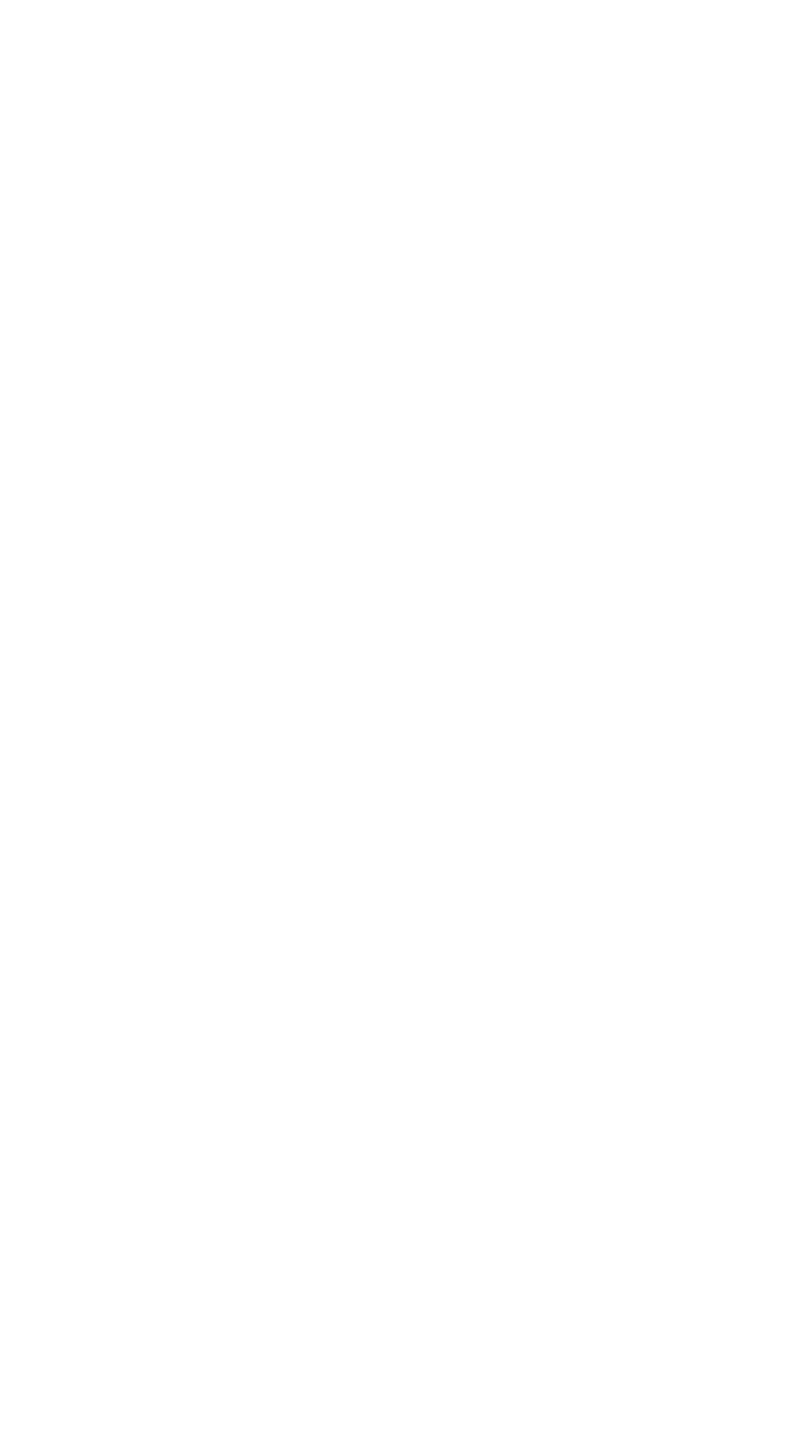
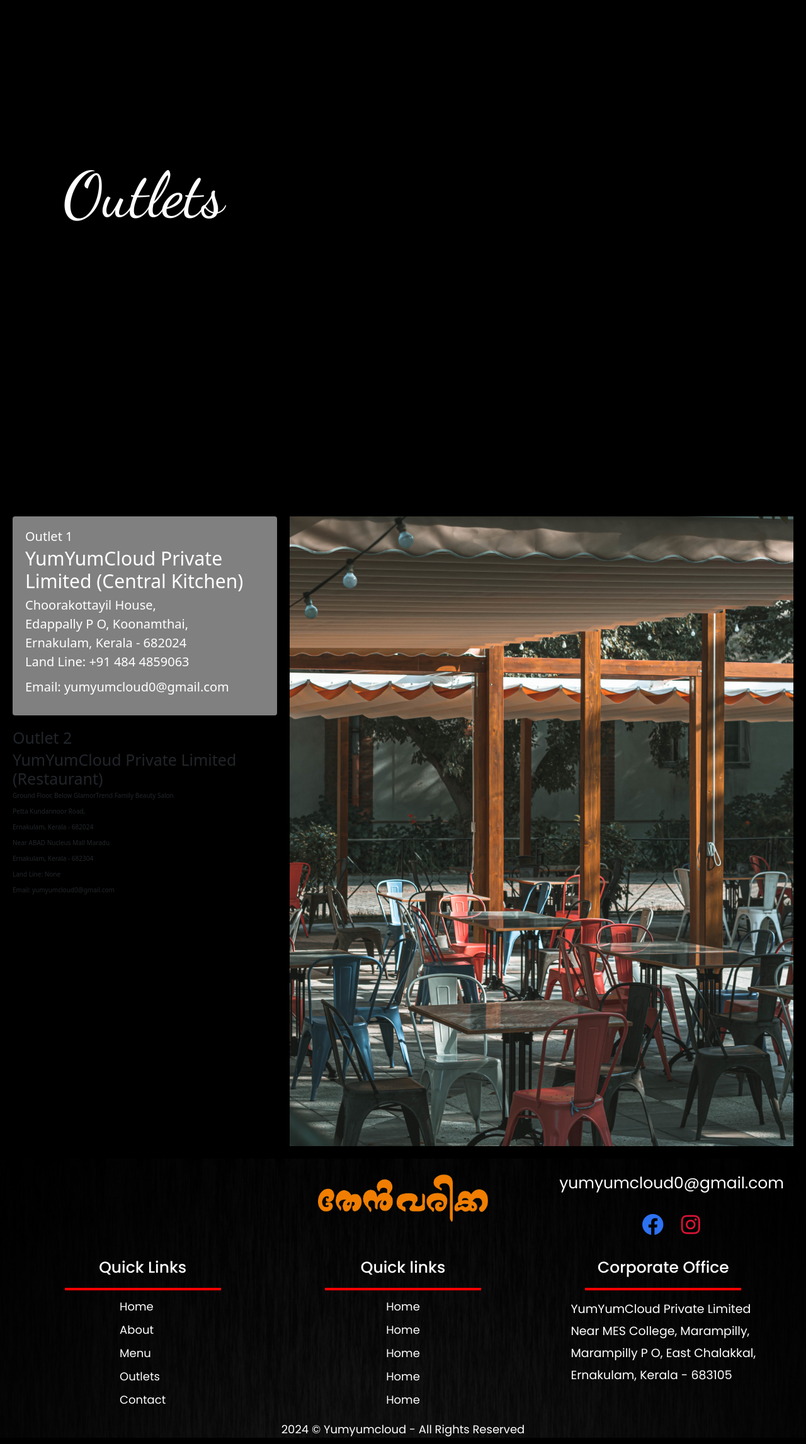
Before and after one commit to h-ashir/Yumyumcloud, a Django app: page /outlets/ in a window 1280 px wide. Before the commit the page is empty. Shown: the whole page at 63% size. Before the commit the page ends 800 px from the top, so only its background shows below. Run offline with Django 5.2, Linux system fonts and the light colour scheme; some libraries are stand-ins or nearby versions; some web fonts are replaced.

Commit message:
Begin Outlet page

```diff
--- a/Project/templates/App/base.html
+++ b/Project/templates/App/base.html
@@ -337,7 +337,7 @@
                 <a class="nav-link " href="{% url 'menu' %}">Menu</a>
               </li>
               <li class="nav-item {% if request.path == 'outlets' %}active{% endif %}">
-                <a class="nav-link" href="{% url 'home' %}">Outlets</a>
+                <a class="nav-link" href="{% url 'outlets' %}">Outlets</a>
               </li>
               <li class="nav-item {% if request.path == 'contact' %}active{% endif %}">
                 <a class="nav-link" href="{% url 'contact-us' %}">Contact</a>
--- a/Project/templates/App/menu.html
+++ b/Project/templates/App/menu.html
@@ -9,7 +9,6 @@ Menu
 <style>
     #menubody{
         background: rgb(25, 25, 26);
-        /* background: linear-gradient(140deg, rgb(22, 22, 22) 16%, rgb(15, 15, 15) 78%); */
     }
     #menu-header{
         background: fixed;
--- a/Project/templates/App/outlets.html
+++ b/Project/templates/App/outlets.html
@@ -0,0 +1,151 @@
+{% extends 'App/base.html' %}
+{% load static %}
+
+{% block title %}
+Outlets
+{% endblock %}
+
+{% block style %}
+<style>
+    #outletbody{
+        background-color: black;
+    }
+    #outlet-header{
+        /* background: rgb(34,34,34);
+        background: linear-gradient(0deg, rgba(34,34,34,1) 15%, rgba(37,37,37,1) 38%, rgba(41,41,41,1) 63%, rgba(40,40,40,1) 83%); */
+        /* background: fixed;
+        background-size: cover;
+        background-image: linear-gradient(45deg,rgba(3, 3, 3, 0.637), rgba(0, 0, 0, 0.644)),url("{% static '/images/outlet-bg1.jpg' %}"); */
+        height: 100vh;
+        position: relative;
+    }
+    #outlet-header .outlet-title{
+        padding: 100px;
+        display: flex;
+        justify-content: flex-start;
+    }
+    #outlet-header .outlet-title h1{
+        margin-top: 150px;
+        font-size: 10rem;
+        color: white;
+        font-family: "Dancing Script", cursive;
+    }
+    #outlet-header .circle{
+        position: absolute;
+        bottom: 20%;
+        right: -15%;
+        width: 600px;
+        height: 300px;
+        border-radius: 300px 300px 0 0;
+        transform: rotate(-90deg);
+        background-color: gray;
+    }
+
+    .outlet-container{
+        display: grid;
+        grid-template-columns: 1fr 1fr;
+        gap: 20px;
+        padding: 20px;
+    }
+    .outlets{
+        display: flex;
+        flex-direction: column;
+        gap: 20px;
+    }
+    .outlets .outlet-1{
+        background-color: gray;
+        border-radius: 4px;
+        padding: 20px;
+        color: white;
+    }
+
+    .outlets .outlet-1 .outlet-number h1{
+        font-size: 2rem;
+    }
+
+    .outlets .outlet-1 .outlet-title h1{
+        font-size: 3rem;
+    }
+
+    .outlets .outlet-1 .outlet-address ul{
+        list-style: none;
+        margin: 0;
+        padding: 0;
+        line-height: 30px;
+        font-size: 2rem;
+    }
+
+    .outlets .outlet-1 .outlet-number{
+        font-size: 2rem;
+    }
+
+    .outlets .outlet-1 .outlet-email{
+        font-size: 2rem;
+    }
+
+
+
+
+
+
+</style>
+{% endblock %}
+
+{% block content %}
+<body id="outletbody">
+    <section id="outlet-header">
+        <div class="outlet-title">
+            <h1>Outlets</h1>
+        </div>
+        <!-- <div class="circle"></div> -->
+    </section>
+    <div class="outlet-container">
+        <div class="outlets">
+            <div class="outlet-1">
+                <div class="outlet-number">
+                    <h1>Outlet 1</h1>
+                </div>
+                <div class="outlet-title">
+                    <h1>YumYumCloud Private Limited (Central Kitchen)
+                    </h1>
+                </div>
+                <div class="outlet-address">
+                    <ul>
+                        <li>Choorakottayil House,</li>
+                        <li>Edappally P O, Koonamthai,</li>
+                        <li>Ernakulam, Kerala - 682024</li>
+                    </ul>
+                </div>
+                <div class="outlet-number">
+                    <p>Land Line: +91 484 4859063</p>
+                </div>
+                <div class="outlet-email">
+                    <p>Email: yumyumcloud0@gmail.com</p>
+                </div>
+            </div>
+
+            <div class="outlet-2">
+                <div class="outlet-number">
+                    <h1>Outlet 2</h1>
+                </div>
+                <div class="outlet-title">
+                    <h1>YumYumCloud Private Limited (Restaurant)</h1>
+                </div>
+                <div class="outlet-address">
+                    <p>Ground Floor, Below GlamorTrend Family Beauty Salon</p>
+                    <p>Petta Kundannoor Road,</p>
+                    <p>Ernakulam, Kerala - 682024</p>
+                    <p>Near ABAD Nucleus Mall Maradu</p>
+                    <p>Ernakulam, Kerala - 682304</p>
+                    <p>Land Line: None</p>
+                    <p>Email: yumyumcloud0@gmail.com</p>
+                </div>
+            </div>
+        </div>
+
+        <div class="outlet-image">
+            <img src="{% static '/images/outlet-image.jpg' %}" alt="">
+        </div>
+    </div>
+</body>
+{% endblock %}
```
Also changed, not shown: Project/static/images/outlet-bg1.jpg (added), Project/static/images/outlet-image.jpg (added).
